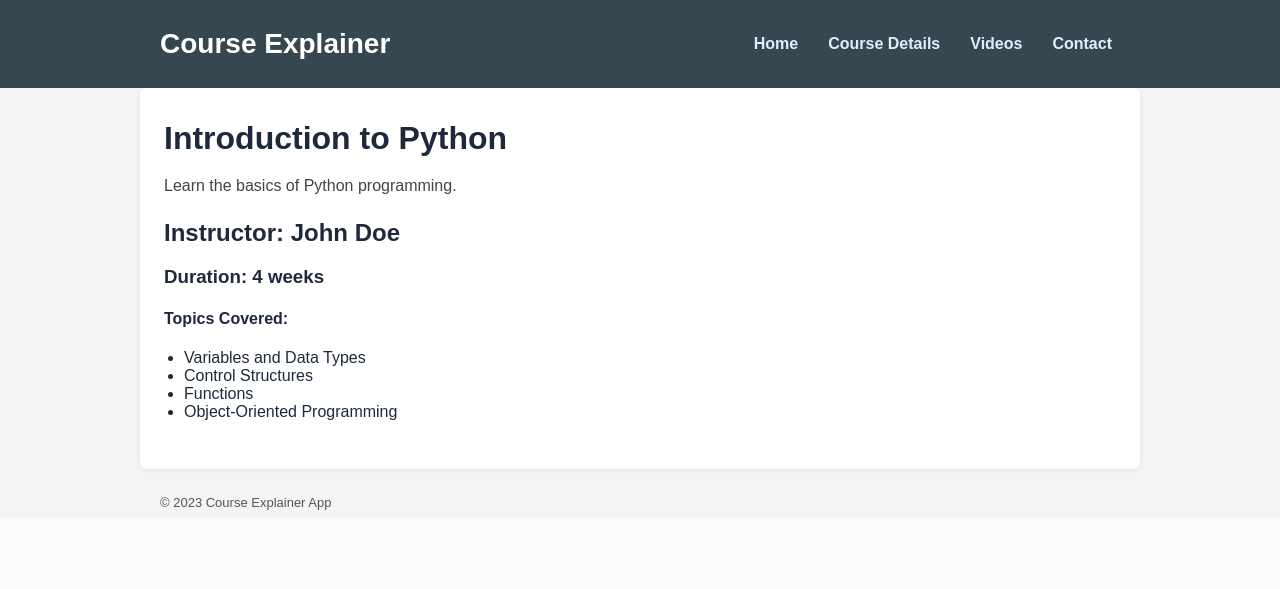
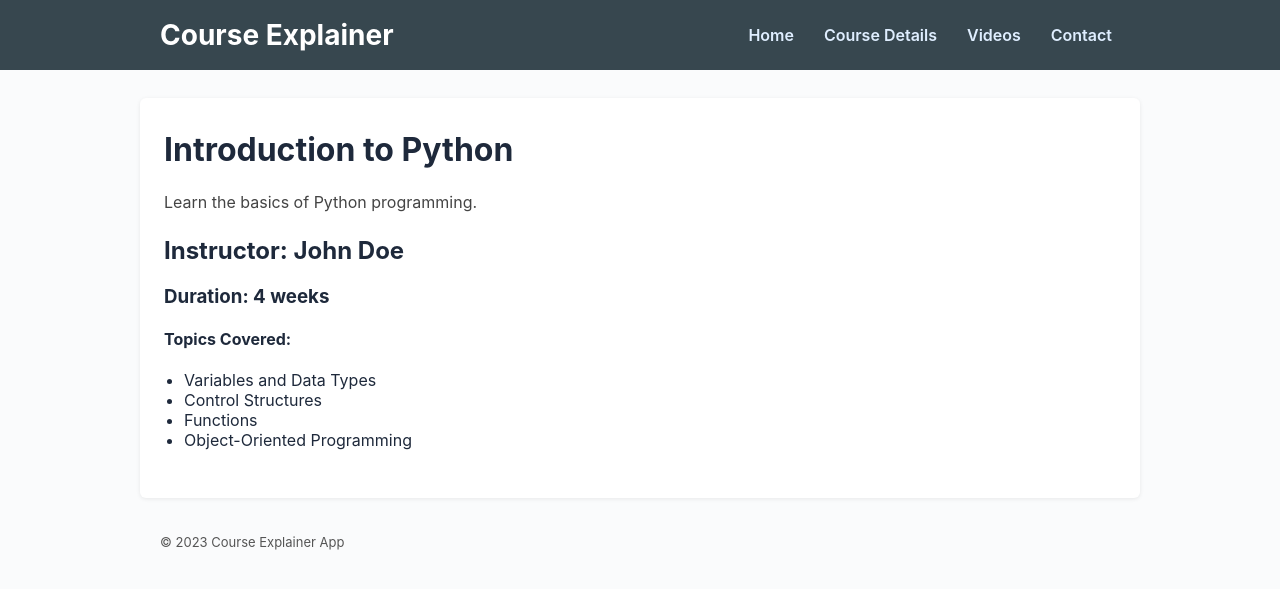
Before and after one commit to charmzshab/course-explainer-app, a Flask app: page /course/1 in a window 1280 px wide. Shown: the top 589 px of the page. Run offline with Flask 3, Linux system fonts and the light colour scheme.

Commit message:
fix: remove duplicate CSS and make hero section full-width
- Remove legacy duplicate CSS block (body, header, h1, .container, .course, .footer) that was conflicting with the design system rules
- Remove .container from <main> in layout.html so hero spans full viewport width
- Add .container wrapper directly in contact.html and course.html to preserve their white-card layout
- Fix course.html invalid template structure (stray DOCTYPE/body wrapping an extends tag)

Co-Authored-By: Claude Sonnet 4.6 <noreply@anthropic.com>

```diff
--- a/src/static/css/styles.css
+++ b/src/static/css/styles.css
@@ -42,48 +42,6 @@ p { line-height:1.6; color:#444; }
 
 /* footer */
 .site-footer { max-width:1000px; margin:18px auto; padding:8px 20px; color:#555; font-size:13px; }
-
-body {
-    font-family: Arial, sans-serif;
-    margin: 0;
-    padding: 0;
-    background-color: #f4f4f4;
-}
-
-header {
-    background: #35424a;
-    color: #ffffff;
-    padding: 10px 0;
-    text-align: center;
-}
-
-h1 {
-    margin: 0;
-}
-
-.container {
-    width: 80%;
-    margin: auto;
-    overflow: hidden;
-}
-
-.course {
-    background: #ffffff;
-    padding: 20px;
-    margin: 20px 0;
-    border-radius: 5px;
-    box-shadow: 0 0 10px rgba(0, 0, 0, 0.1);
-}
-
-.footer {
-    text-align: center;
-    padding: 10px 0;
-    background: #35424a;
-    color: #ffffff;
-    position: relative;
-    bottom: 0;
-    width: 100%;
-}
 
 /* Contact Page Styles */
 .contact-wrapper {
--- a/src/templates/contact.html
+++ b/src/templates/contact.html
@@ -3,6 +3,7 @@
 {% block title %}Contact Us - Course Explainer{% endblock %}
 
 {% block content %}
+<div class="container">
 <h1>Contact Us</h1>
 <p>We'd love to hear from you! Fill out the form below to get in touch with our team, or connect with us on social media.</p>
 
@@ -113,4 +114,5 @@
     </ul>
   </div>
 </div>
+</div>
 {% endblock %}
--- a/src/templates/course.html
+++ b/src/templates/course.html
@@ -1,16 +1,9 @@
-<!DOCTYPE html>
-<html lang="en">
-<head>
-    <meta charset="UTF-8">
-    <meta name="viewport" content="width=device-width, initial-scale=1.0">
-    <link rel="stylesheet" href="{{ url_for('static', filename='css/styles.css') }}">
-    <title>{{ course.title }}</title>
-</head>
-<body>
 {% extends 'layout.html' %}
 
+{% block title %}{{ course.title }}{% endblock %}
+
 {% block content %}
-    <div class="course-details">
+<div class="container">
     <h1>{{ course.title }}</h1>
     <p>{{ course.description }}</p>
     <h2>Instructor: {{ course.instructor }}</h2>
@@ -23,5 +16,3 @@
     </ul>
 </div>
 {% endblock %}
-</body>
-</html>
--- a/src/templates/layout.html
+++ b/src/templates/layout.html
@@ -21,7 +21,7 @@
     </div>
   </header>
 
-  <main class="container">
+  <main>
     {% block content %}{% endblock %}
   </main>
 
```
Also changed, not shown: test-output/contact-2026-06-17.png (added), test-output/course-detail-2026-06-17.png (added), test-output/homepage-colors-2026-06-17.png (added), test-output/homepage-fullwidth-hero-2026-06-17.png (added). Lines whose indentation alone changed are shown as unchanged.
